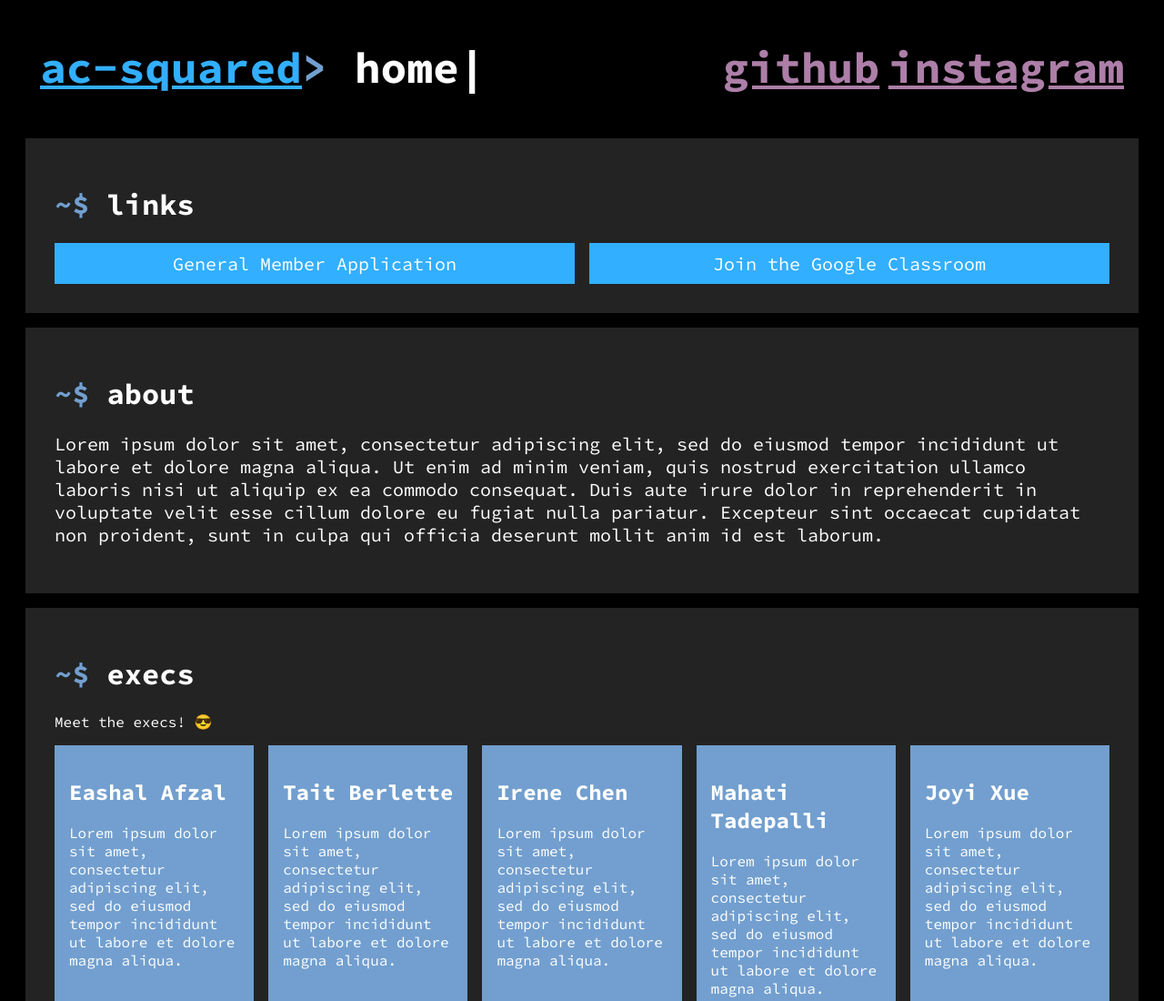
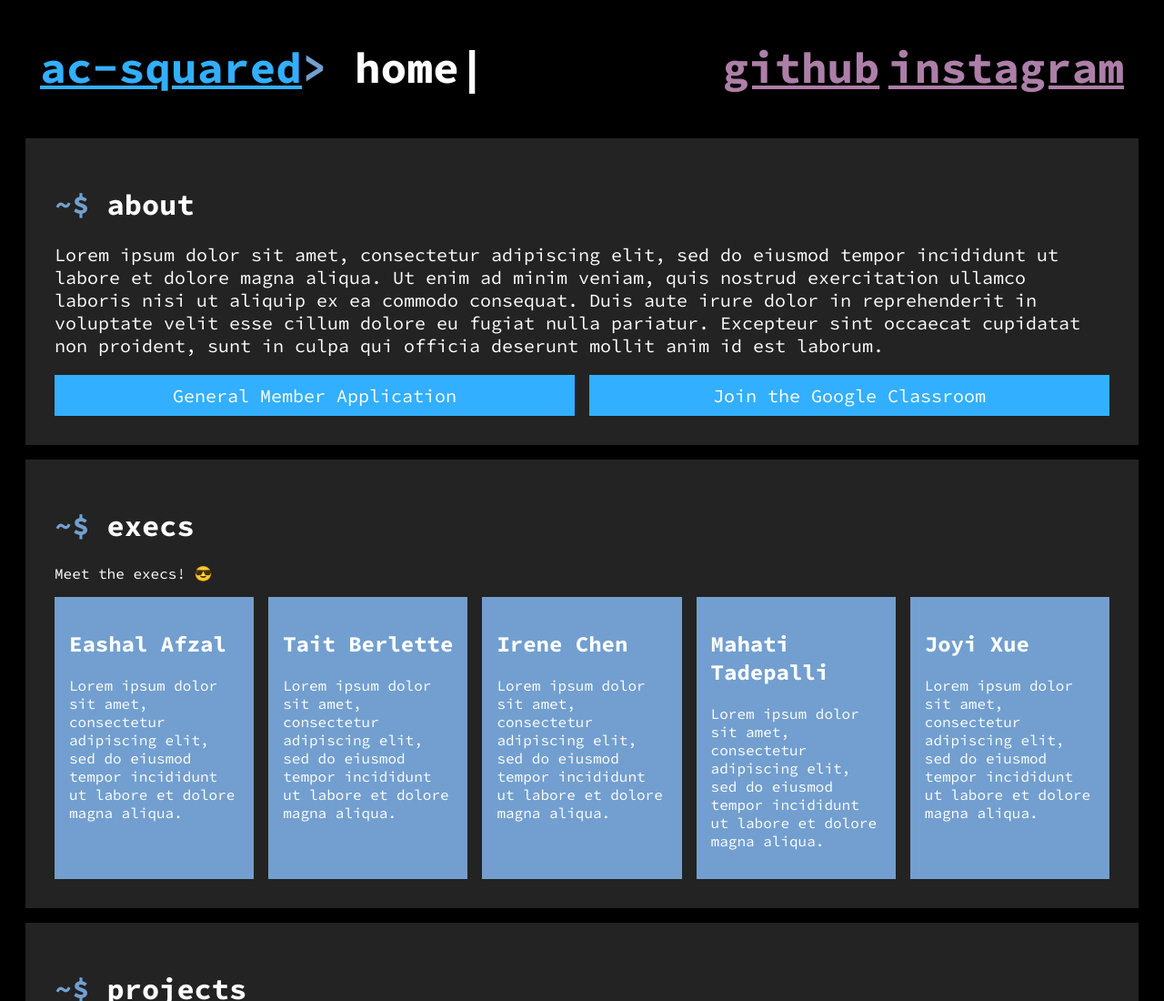
Before and after one commit to ac-squared/ac-squared-website, a website: page views/index.html in a window 1280 px wide. Shown: the top 1100 px of the page at 91% size. Drawn offline with Linux system fonts and the light colour scheme; files that its build step writes are made by us from their sources; no server answers; files whose address does not match are found by name.

Commit message:
Merge links & about the club into one section

```diff
--- a/views/index.html
+++ b/views/index.html
@@ -29,16 +29,6 @@
       </div>
     </header>
     <main>
-      <div class="section" id="links">
-        <h1>
-          <span class="terminal-divisor">~$</span> links
-        </h1>
-        <div id="links-grid">
-          <a href="https://forms.gle/ZxbtccvfcCUjR8FJ8" target="_blank" class="button large">General Member Application</a>
-          <a href="https://classroom.google.com/c/NjM2MTIxNTkyODUx?cjc=zr4ay3u" target="_blank" class="button large">Join the Google Classroom</a>
-        </div>
-      </div>
-
       <div class="section" id="about">
         <h1>
           <span class="terminal-divisor">~$</span> about
@@ -46,6 +36,10 @@
         <p class="content">
           Lorem ipsum dolor sit amet, consectetur adipiscing elit, sed do eiusmod tempor incididunt ut labore et dolore magna aliqua. Ut enim ad minim veniam, quis nostrud exercitation ullamco laboris nisi ut aliquip ex ea commodo consequat. Duis aute irure dolor in reprehenderit in voluptate velit esse cillum dolore eu fugiat nulla pariatur. Excepteur sint occaecat cupidatat non proident, sunt in culpa qui officia deserunt mollit anim id est laborum.
         </p>
+        <div id="links-grid">
+          <a href="https://forms.gle/ZxbtccvfcCUjR8FJ8" target="_blank" class="button large">General Member Application</a>
+          <a href="https://classroom.google.com/c/NjM2MTIxNTkyODUx?cjc=zr4ay3u" target="_blank" class="button large">Join the Google Classroom</a>
+        </div>
       </div>
 
       <div class="section" id="execs">
```
